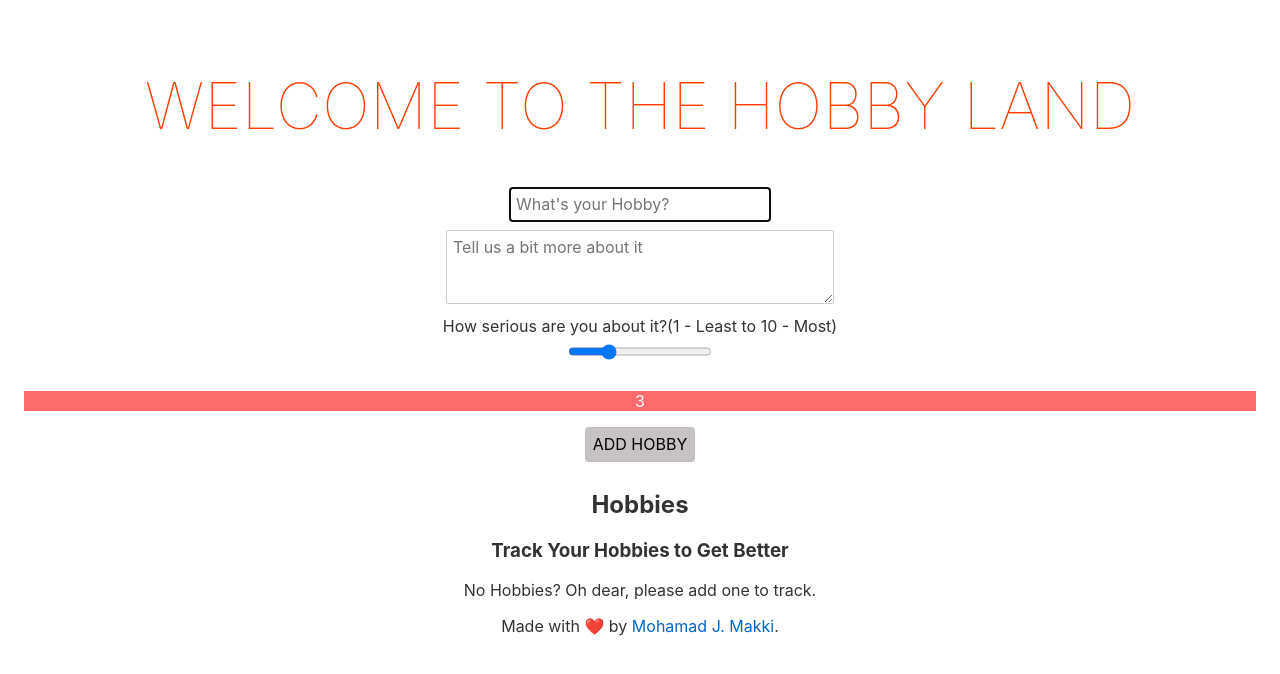
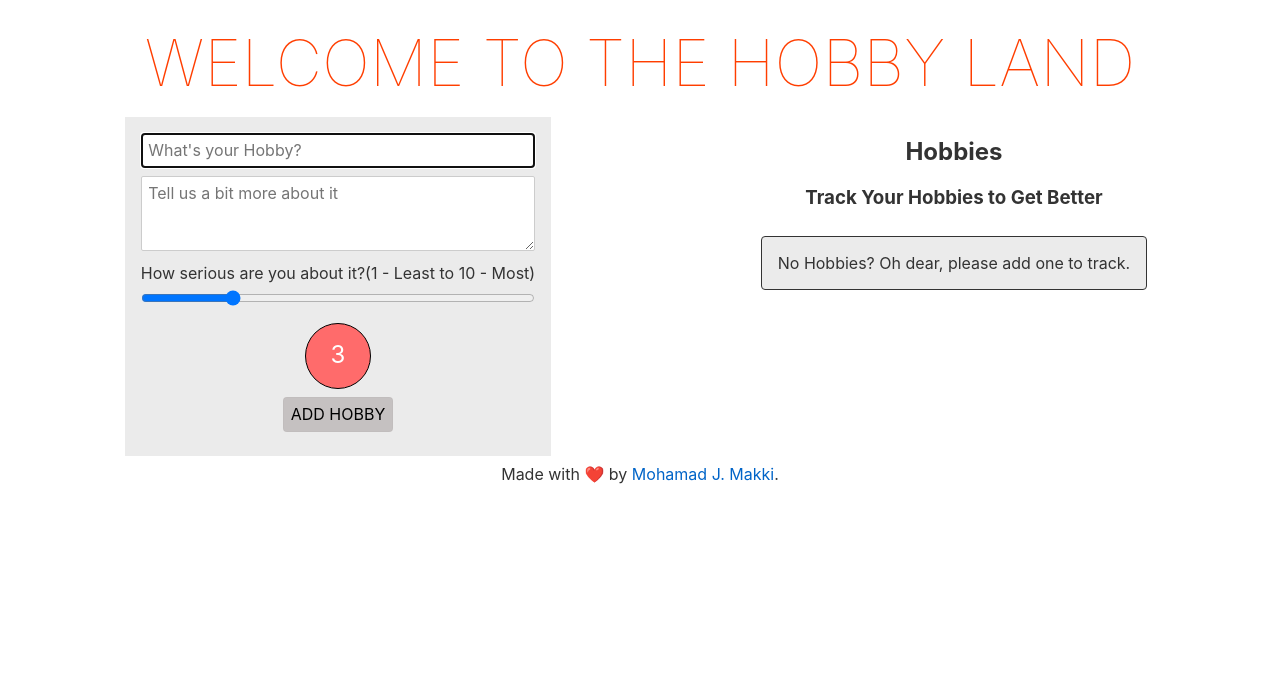
Before and after one commit to imjmakki/Svelte-Hobby, a Svelte app: page / in a window 1280 px wide. Shown: the top 674 px of the page. Built offline with nearby package versions, Linux system fonts and the light colour scheme.

Commit message:
Svelte Todo

```diff
--- a/src/App.svelte
+++ b/src/App.svelte
@@ -161,17 +161,74 @@
 	main {
 		text-align: center;
 		padding: 1em;
-		max-width: 240px;
-		margin: 0 auto;
+		margin: 0;
 	}
-
 	h1 {
 		color: #ff3e00;
 		text-transform: uppercase;
 		font-size: 4em;
 		font-weight: 100;
+		margin: 0;
 	}
-
+	p {
+		margin: 0.5rem;
+	}
+	textarea {
+		width: 100%;
+	}
+	.container {
+		display: flex;
+		justify-content: space-around;
+		margin: 1rem auto auto auto;
+	}
+	@media screen and (max-width: 720px) {
+		.container {
+			flex-direction: column;
+		}
+	}
+	.hobby-form {
+		padding: 1rem;
+		background-color: #ebebeb;
+		max-height: 381px;
+		min-width: 320px;
+	}
+	.hobby-list {
+		display: flex;
+		flex-direction: row;
+		flex-wrap: wrap;
+		align-content: center;
+		justify-content: center;
+		align-items: center;
+	}
+	.no-hobby {
+		padding: 1em;
+		border: 1px solid;
+		border-radius: 4px;
+		background-color: #ebebeb;
+	}
+	.weight-div {
+		display: flex;
+		flex-direction: column;
+		align-content: center;
+		justify-content: center;
+		align-items: center;
+	}
+	.weight-div p {
+		width: 2rem;
+		height: 2rem;
+		border: 1px solid #000;
+		border-radius: 35px;
+		padding: 1rem;
+		font-size: 1.5rem;
+	}
+	input[type="range"] {
+		padding: 0;
+		margin-top: 0.4em;
+		width: 100%;
+	}
+	input[type="text"] {
+		width: 100%;
+	}
 	@media (min-width: 640px) {
 		main {
 			max-width: none;
```
